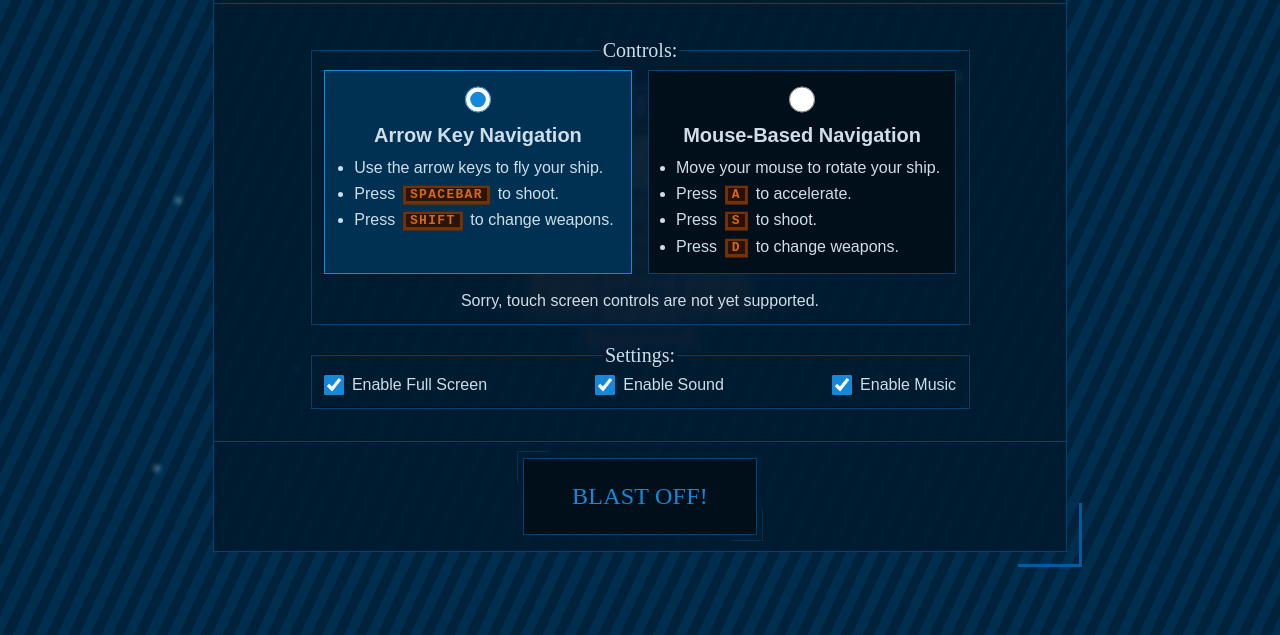
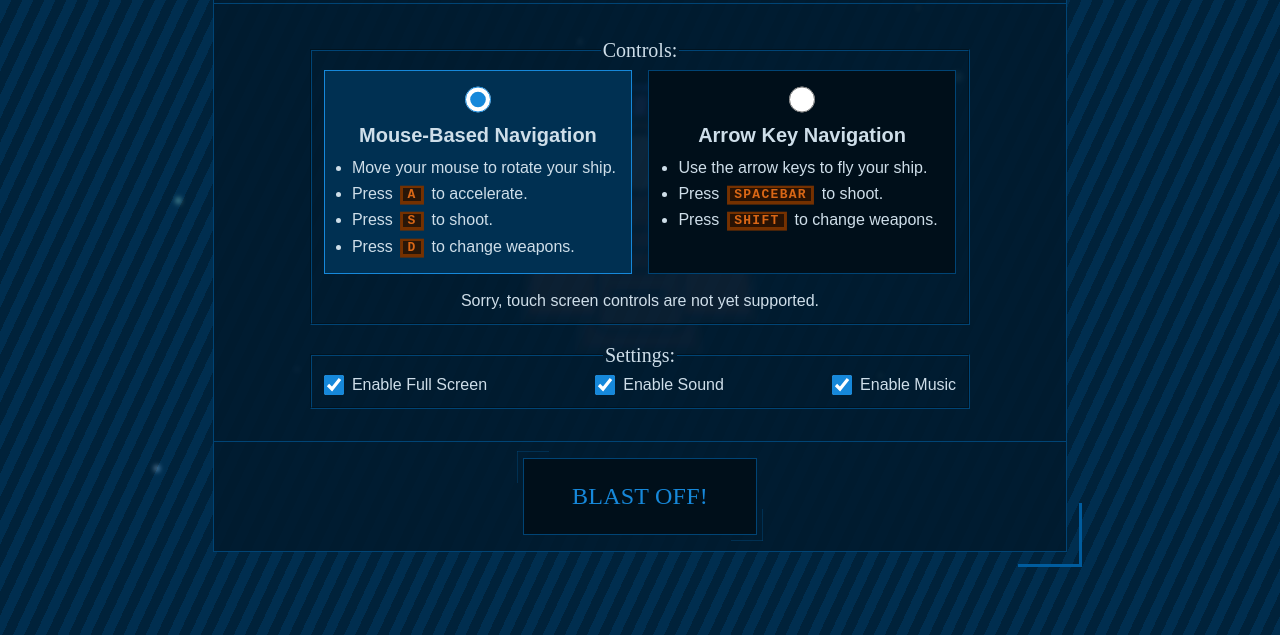
Before and after one commit to Paul-Hebert/space-game, a website with bundled scripts: page index.html in a window 1280 px wide. Both pictures are taken after a click on the button "GET STARTED". Shown: the part 165-800 px from the top of the page. Built offline with nearby package versions, Linux system fonts and the light colour scheme; files whose address does not match are found by name.

Commit message:
Revert accidental change

```diff
--- a/index.html
+++ b/index.html
@@ -173,19 +173,7 @@
               <legend>Controls:</legend>
 
               <label class="radio-chunk">
-                <input name="controls" value="keyboard" type="radio" checked />
-                <span class="radio-details">
-                  <b class="radio-title">Arrow Key Navigation</b>
-                  <ul>
-                    <li>Use the arrow keys to fly your ship.</li>
-                    <li>Press <kbd>Spacebar</kbd> to shoot.</li>
-                    <li>Press <kbd>Shift</kbd> to change weapons.</li>
-                  </ul>
-                </span>
-              </label>
-
-              <label class="radio-chunk">
-                <input name="controls" value="pointer" type="radio" />
+                <input name="controls" value="pointer" type="radio" checked />
                 <span class="radio-details">
                   <b class="radio-title">Mouse-Based Navigation</b>
                   <ul>
@@ -193,6 +181,18 @@
                     <li>Press <kbd>a</kbd> to accelerate.</li>
                     <li>Press <kbd>s</kbd> to shoot.</li>
                     <li>Press <kbd>d</kbd> to change weapons.</li>
+                  </ul>
+                </span>
+              </label>
+
+              <label class="radio-chunk">
+                <input name="controls" value="keyboard" type="radio" />
+                <span class="radio-details">
+                  <b class="radio-title">Arrow Key Navigation</b>
+                  <ul>
+                    <li>Use the arrow keys to fly your ship.</li>
+                    <li>Press <kbd>Spacebar</kbd> to shoot.</li>
+                    <li>Press <kbd>Shift</kbd> to change weapons.</li>
                   </ul>
                 </span>
               </label>
```
